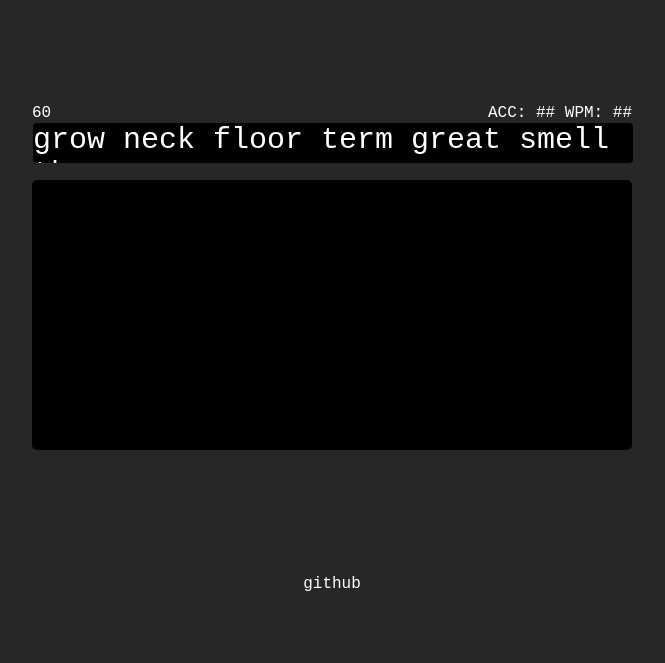
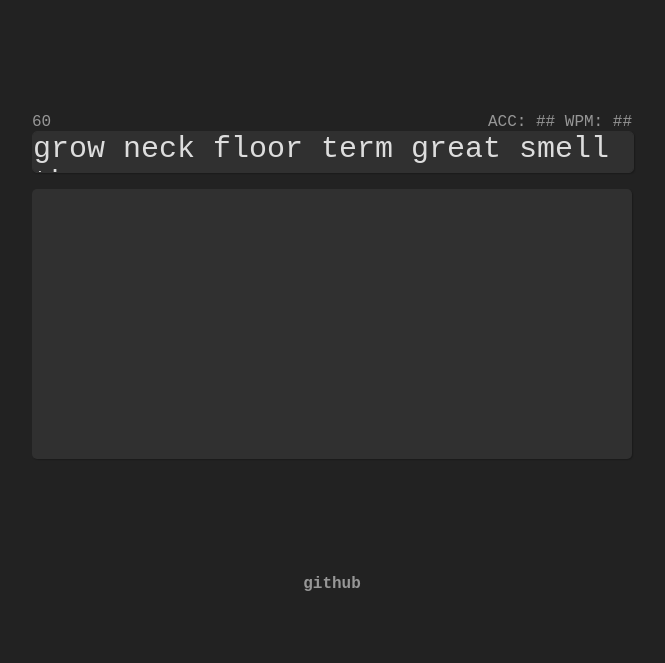
Before and after one commit to matthewmjiang/keymasher, a plain HTML site: page index.html in a window 1280 px wide. Shown: the part 137-800 px from the top of the page, without its empty margins (308-973 px from the left). Drawn offline with Linux system fonts and the light colour scheme; a web font is replaced by a local one.

Commit message:
changed color scheme, added github link

```diff
--- a/index.html
+++ b/index.html
@@ -11,7 +11,7 @@
         <main>
             <div class="box1">
                 <!-- <div id= "title">keymasher</div> -->
-                <h2>keymasher</h2>
+                <h1 id='title'>keymasher</h1>
                 <h4 id = 'date'></h4>
             </div>
 
@@ -30,7 +30,7 @@
             </div>
 
             <!-- <div class="box3">information</div> -->
-            <a href="">github</a>
+            <a href="https://github.com/matthewmjiang/keymasher"><b>github</b></a>
         </main>
 
     </body>
--- a/styles.css
+++ b/styles.css
@@ -1,19 +1,19 @@
 :root {
     /* font-size: 16px; */
     /* font-family: 'Overpass Mono', monospace; */
-    --text-primary: white;
-    --bg: rgb(39, 39, 39);
+    --text-primary: #dddddd;
+    --text-secondary: #979797;
+    --text-3: #e99d2a;
+    --bg: 	#222222;
+    --bg-2: #303030;
+    --bg-3: #1b1b1b;
     --width: 600px;
 
 }
 
 
 html, body {
-    /* margin: 0; */
-    /* margin: auto; */
-    height: 95%;
-    /* padding: 0; */
-    /* text-align: center; */
+    height: 95%; /* use as much screen space as possible without creating scroll bar */
     background-color: var(--bg);
     /* font-family: Consolas; */
     font-family: 'Overpass Mono', monospace;
@@ -21,15 +21,15 @@ html, body {
 }
 
 body::-webkit-scrollbar {
-    width: 0.25rem;
+    width: 0.5rem;
 }
 
 body::-webkit-scrollbar-track {
-    background: var(--text-primary);
+    background: var(--bg-2);
 }
 
 body::-webkit-scrollbar-thumb {
-    background: black;
+    background: var(--bg-3);
 }
 
 main {
@@ -45,11 +45,17 @@ main {
 
 .box1 {
     text-align: center;
+    /* color: var(--text-secondary); */
     /* background-color: red; */
 }
 
 #title {
+    color: var(--text-primary);
+    font-size: 35px;
+}
 
+#date {
+    color: var(--text-secondary);
 }
 
 .info {
@@ -57,12 +63,18 @@ main {
     width: var(--width);
     display: flex;
     justify-content: space-between;
+    color: var(--text-secondary);
 }
 
 #timer {
     /* margin: auto;
     position: relative;
     right: 290px; */
+    /* color: var(--text-3); */
+}
+
+#acc_wpm {
+    /* color: var(--text-4); */
 }
 
 /* just a div that wraps around the words textbox */
@@ -77,7 +89,7 @@ main {
 #animate::after {
     position: relative;
     bottom: 12px;
-    left: 4px;
+    left: 2px;
     display: block;
     content: '';
     width: 15px;
@@ -88,7 +100,8 @@ main {
 
 @keyframes cursor_blink {
     /* 0% {background-color: black;} */
-    100% {background-color: white;}
+    /* 0%, 100% {background: transparent} */
+    100% {background-color: var(--text-secondary);}
 }
 /*
 #wrong {
@@ -115,15 +128,16 @@ main {
 */
 #words {
     font-size: 30px;
-    color: white;
+    color: var(--text-primary);
     resize: none;
     width: 100%;
     height: 100%;
-    background-color: black;
-    border-color: rgb(39, 39, 39);
+    background-color: var(--bg-2);
+    border-color: var(--bg-2);
     border-radius: 5px;
     margin: 0;
     padding: 0;
+    box-shadow: 1px 1px 1px var(--bg-3); /* x-offset, y-offset, blur-radius, color */
 }
 
 
@@ -135,18 +149,20 @@ main {
     text-align: justify;
     margin: auto;
     display: block;
-    background-color: black;
-    color: white;
+    background-color: var(--bg-2);
+    color: var(--text-primary);
     width: 560px; /* need to account for 20px padding on left and right */
     height: 250px;
     overflow: hidden;
     overflow-y: auto;
     border-radius: 5px;
     padding: 10px 20px 10px 20px; /* top, right, bottom, left */
+    box-shadow: 1px 1px 1px var(--bg-3); /* x-offset, y-offset, blur-radius, color */
+
 }
 
 .display-wrong {
-    background-color: pink;
+    background-color: var(--text-secondary);
     /* color: rgba(0,0,0,0.5); */
 }
 
@@ -155,14 +171,14 @@ main {
 }
 
 #display::-webkit-scrollbar-track {
-    background: var(--text-primary);
+    background: var(--bg-2);
 }
 
 #display::-webkit-scrollbar-thumb {
-    background: black;
+    background: var(--bg-3);
 }
 
 a {
     text-decoration: none;
-    color: white;
+    color: var(--text-secondary);
 }
```
